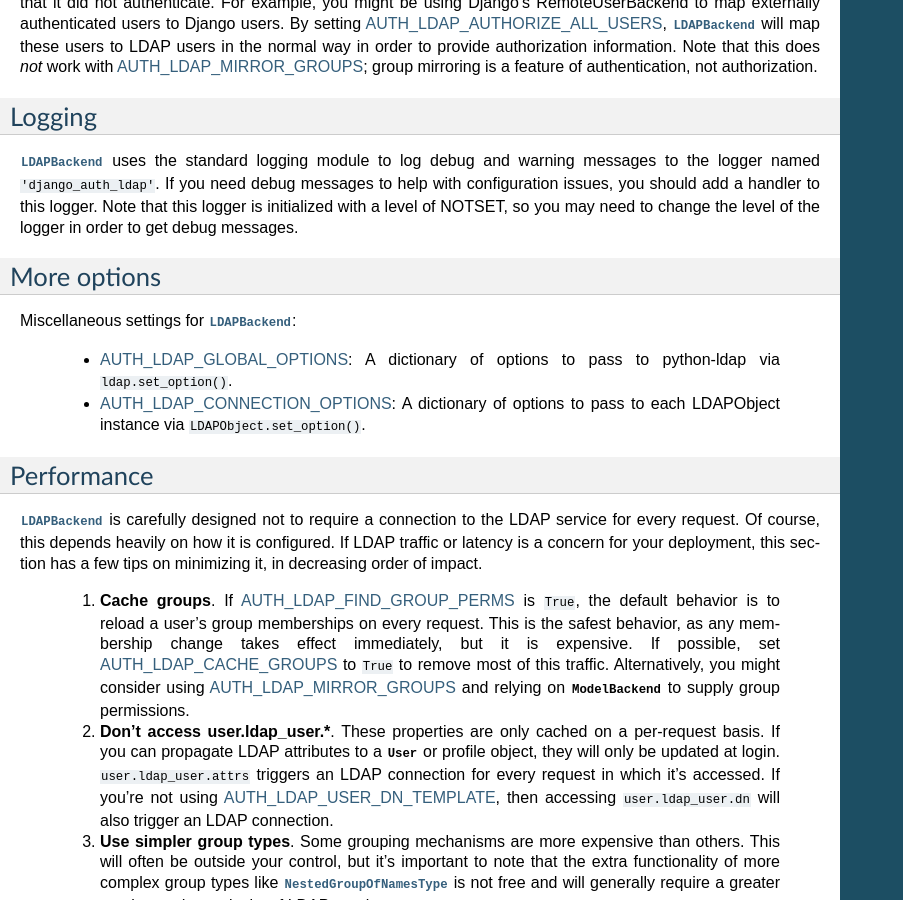
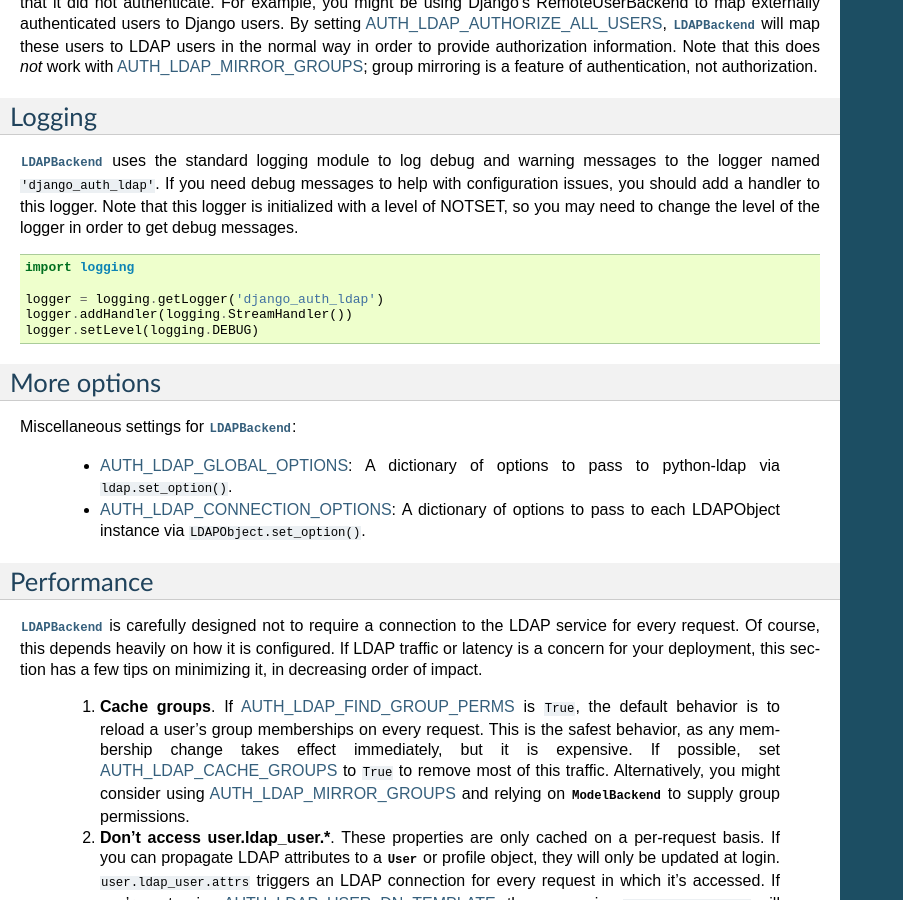
Before and after one commit to django-auth-ldap/django-auth-ldap, a Sphinx documentation site: the page built from docs/index.rst, in a window 1280 px wide and 900 px high, scrolled down 4233 px. Shown: the whole window, without its empty margins (0-903 px from the left). Built offline with Sphinx 7.4.7, drawn with Linux system fonts in a browser that asks for light colours.

Commit message:
Add a little sample code for installing a logging handler.

```diff
--- a/docs/index.rst
+++ b/docs/index.rst
@@ -302,6 +302,13 @@ handler to this logger. Note that this logger is initialized with a level of
 NOTSET, so you may need to change the level of the logger in order to get debug
 messages.
 
+.. code-block:: python
+
+    import logging
+
+    logger = logging.getLogger('django_auth_ldap')
+    logger.addHandler(logging.StreamHandler())
+    logger.setLevel(logging.DEBUG)
 
 More options
 ============
```
